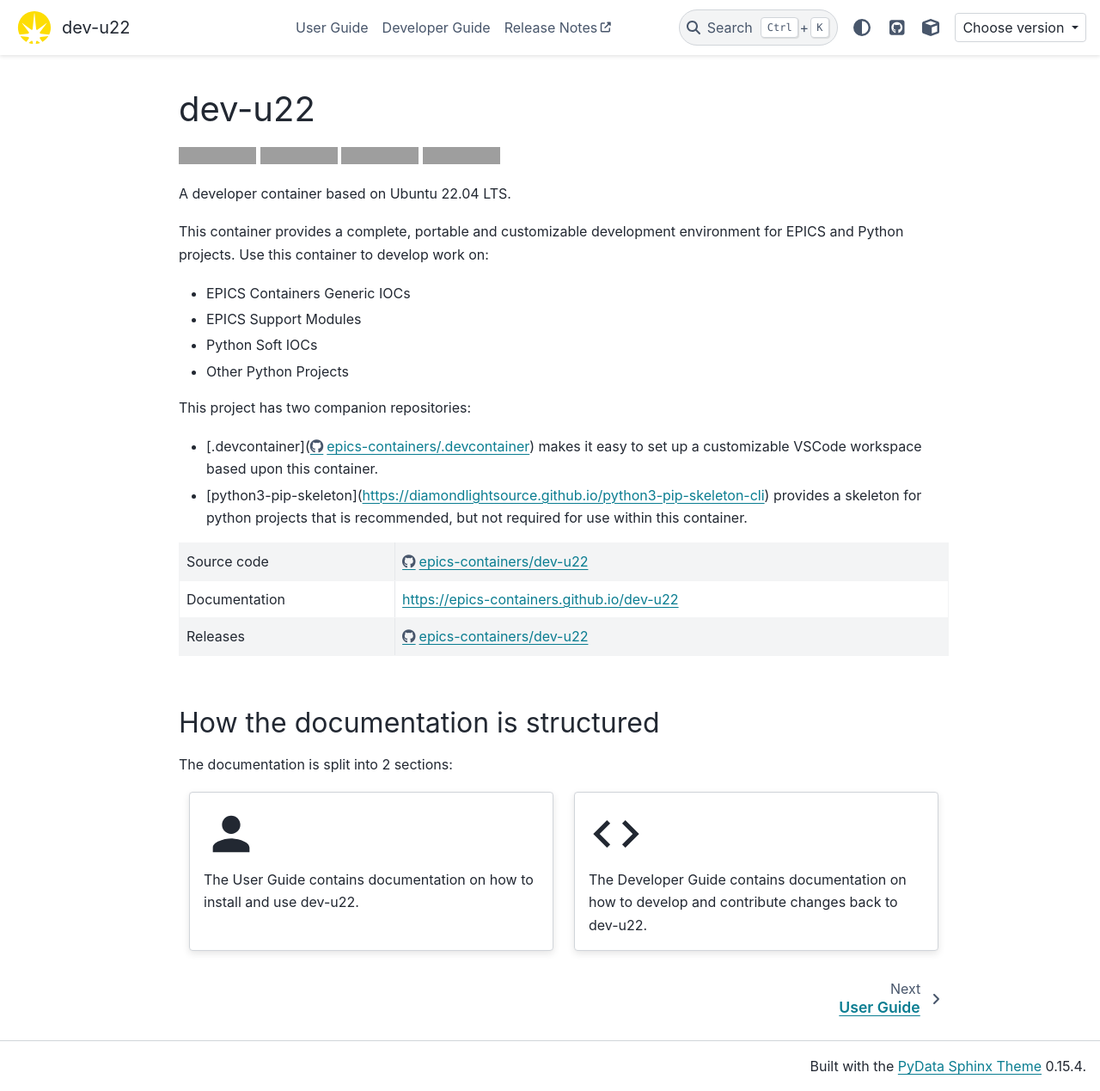
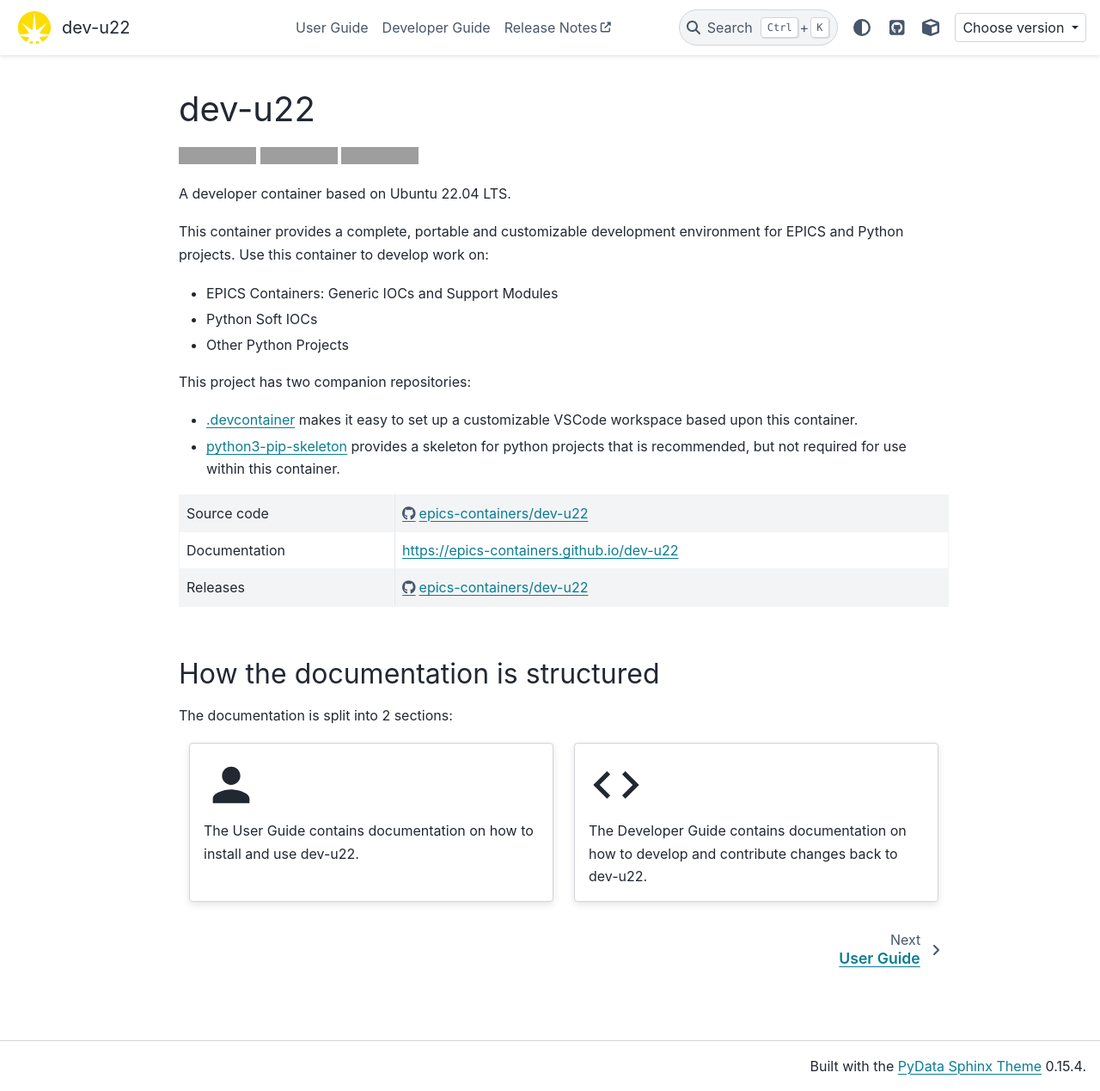
Before and after one commit to epics-containers/dev-e7, a Sphinx documentation site: the page built from docs/index.rst, in a window 1280 px wide and 1269 px high. Shown: the whole window at 86% size. Built offline with Sphinx 7.4.7 and the PyData theme 0.15.4, drawn with Linux system fonts in a browser that asks for light colours; grey boxes are pictures that could not be loaded.

```diff
--- a/README.rst
+++ b/README.rst
@@ -9,19 +9,19 @@ This container provides a complete, portable and customizable development
 environment for EPICS and Python projects. Use this container to develop
 work on:
 
-- EPICS Containers Generic IOCs
-- EPICS Support Modules
+- EPICS Containers: Generic IOCs and Support Modules
 - Python Soft IOCs
 - Other Python Projects
 
 This project has two companion repositories:
 
-- [.devcontainer](https://github.com/epics-containers/.devcontainer)
+- `.devcontainer  <https://github.com/epics-containers/.devcontainer>`_
   makes it easy to set up a customizable VSCode workspace based upon this
   container.
-- [python3-pip-skeleton](https://diamondlightsource.github.io/python3-pip-skeleton-cli)
-  provides a skeleton for python projects that is recommended, but not required
-  for use within this container.
+
+- `python3-pip-skeleton <https://diamondlightsource.github.io/python3-pip-skeleton-cli>`_
+  provides a skeleton for python projects that is recommended,
+  but not required for use within this container.
 
 
 ============== ==============================================================
```
Also changed, not shown: other parts of README.rst (+1 -13 lines), docs/user/tutorials/workspace.rst (+16 -4 lines), 1 other file.
